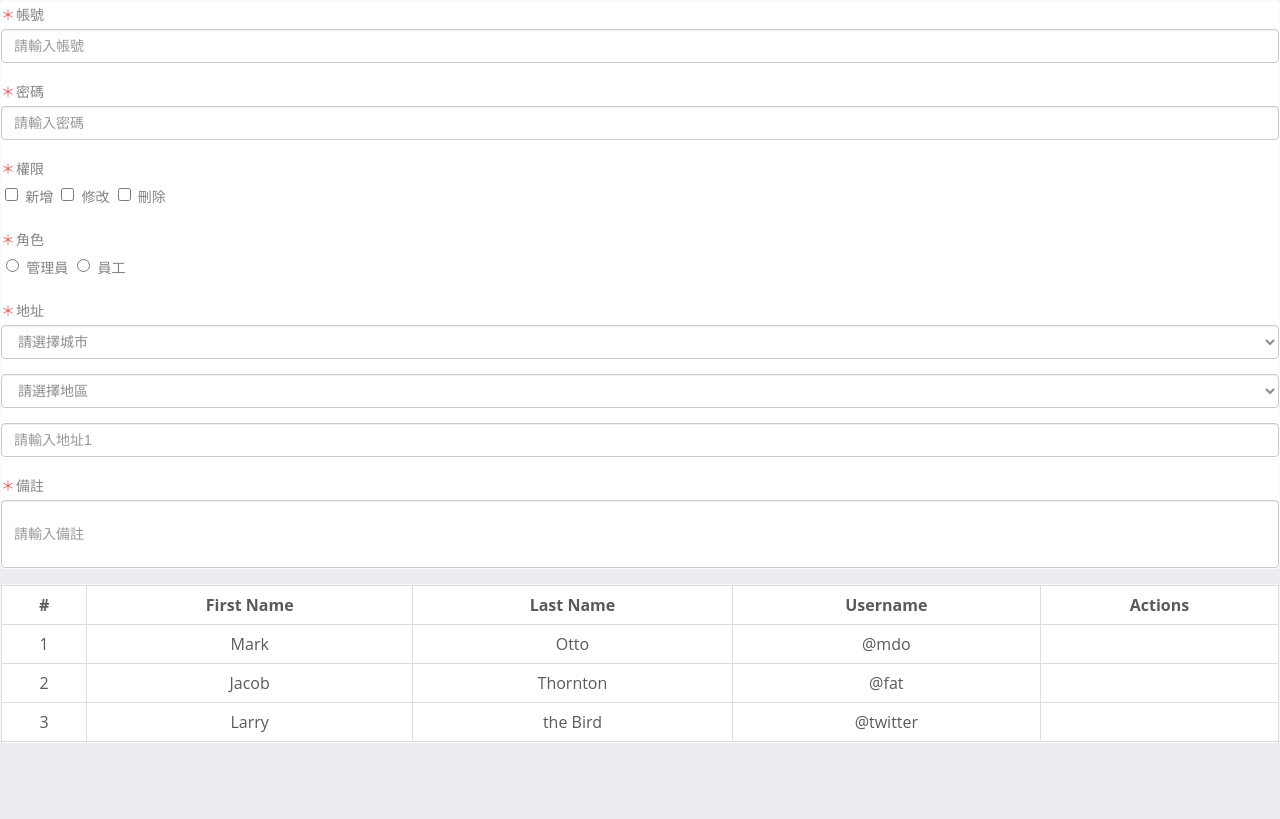
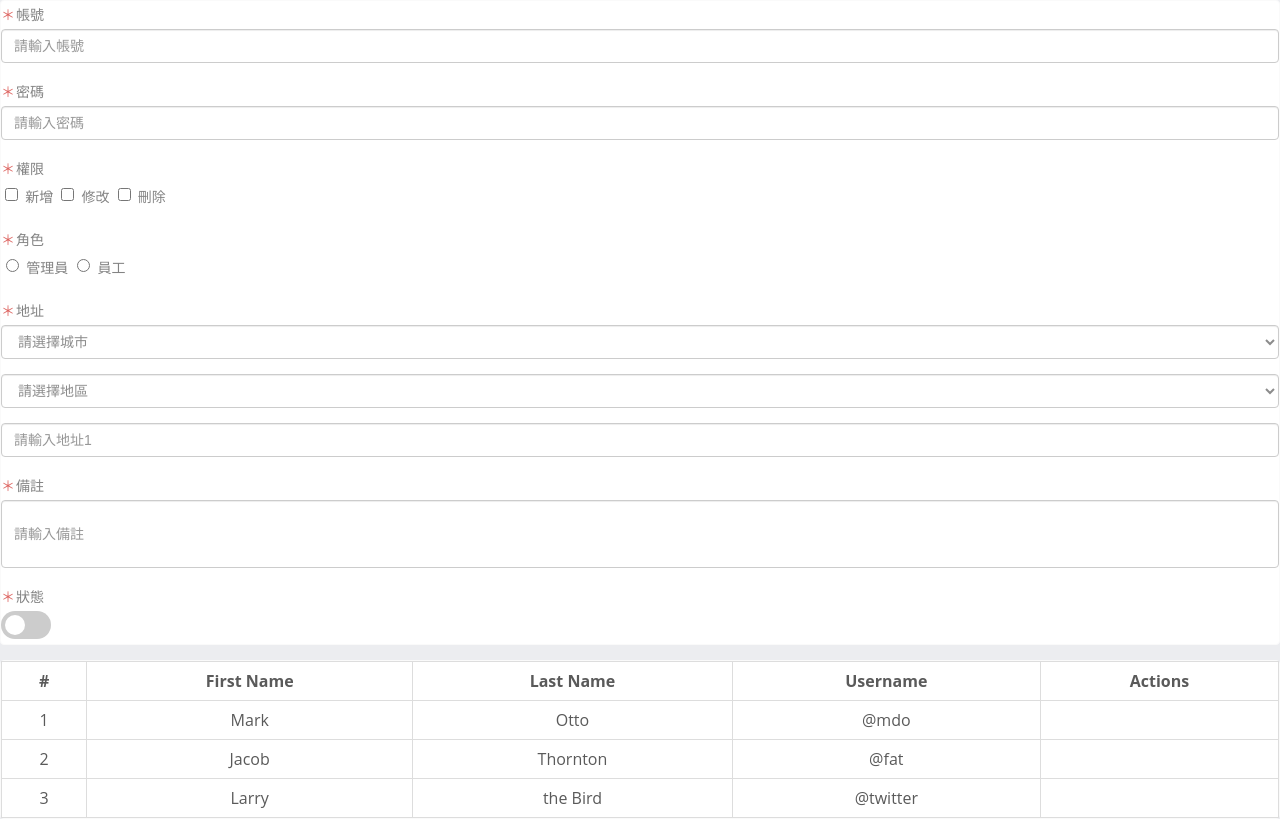
Before and after one commit to alan1912/myCMS, a plain HTML site: page forms.html in a window 1280 px wide. Drawn offline with Linux system fonts and the light colour scheme.

Commit message:
加上 switch button

```diff
--- a/forms.html
+++ b/forms.html
@@ -65,6 +65,14 @@
                             <input type="textarea" class="form-control" placeholder="請輸入備註">
                         </label>
                     </div>
+                    <div class="row">
+                        <label class="must" data-title="狀態">
+                            <label class="switch">
+                                <input type="checkbox">
+                                <span class="slider round"></span>
+                            </label>
+                        </label>
+                    </div>
                 </div>
             </div>
             <div class="f1 row">
--- a/sass/style.scss
+++ b/sass/style.scss
@@ -41,7 +41,6 @@ body {
     width: 100%;
     height: 100vh;
     background-color: #ecedf0;
-    overflow-y: hidden;
 }
 
 header {
@@ -572,6 +571,54 @@ label {
             vertical-align: middle;
         }
     }
+
+    &.switch {
+        position: relative;
+        display: inline-block;
+        width: 50px;
+        height: 20px;
+        .slider {
+            position: absolute;
+            cursor: pointer;
+            top: 0;
+            left: 0;
+            right: 0;
+            bottom: 0;
+            background-color: #ccc;
+            @include transition(.4s);
+            &:before {
+                position: absolute;
+                content: "";
+                height: 20px;
+                width: 20px;
+                left: 4px;
+                bottom: 4px;
+                background-color: white;
+                @include transition(.4s);
+            }
+            &.round {
+                border-radius: 24px;
+                &:before {
+                    border-radius: 50%;
+                }
+            }
+        }
+        input {
+            @include opacity(0);
+            display: none;
+            width: 0;
+            height: 0;
+            &:checked + .slider {
+                background-color: #2196F3;
+            }
+            &:focus + .slider {
+                box-shadow: 0 0 1px #2196F3;
+            }
+            &:checked + .slider:before {
+                @include transform(translateX(22px));
+            }
+        }
+    }
 }
 
 span.label {
@@ -806,7 +853,8 @@ div.table-scrollable {
 
 // login
 .login-body {
-    height: 100vh;
+    height: 100%;
+    min-height: 450px;
 }
 .login-container {
     width: 300px;
```
Also changed, not shown: stylesheets/style.css.
